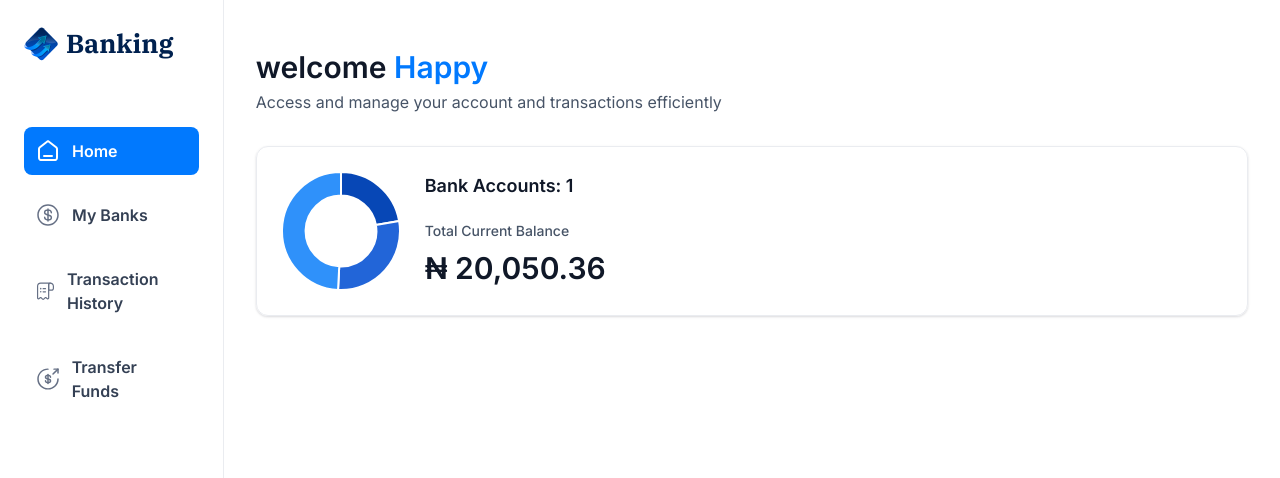
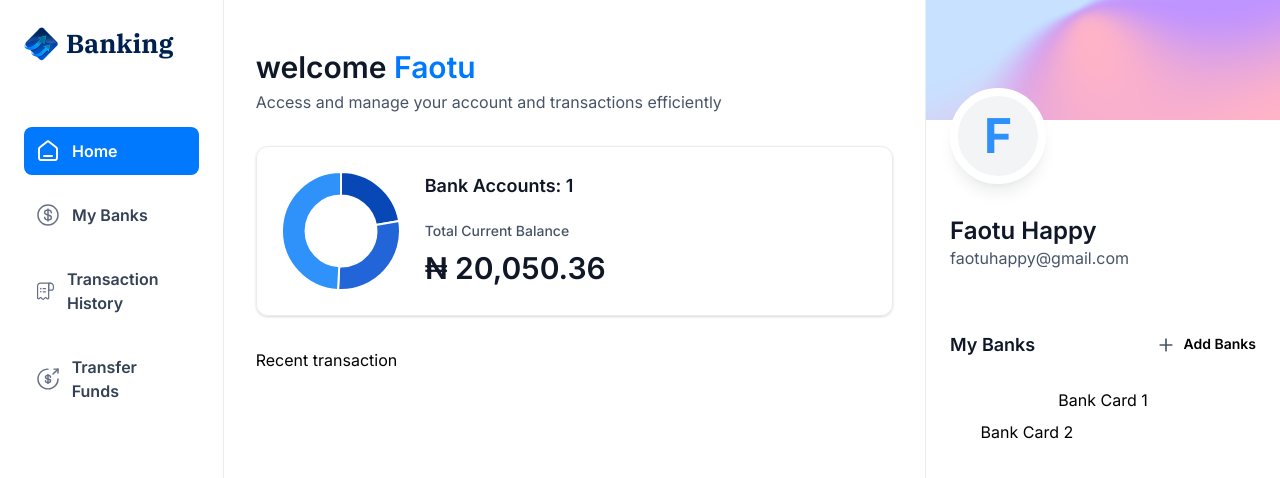
Before and after one commit to Faotu/multi-link-bank-app, a Next.js app: page / in a window 1280 px wide. Shown: the top 478 px of the page. Built offline with nearby package versions, Linux system fonts and the light colour scheme.

Commit message:
bank cards layout

```diff
--- a/app/(root)/page.tsx
+++ b/app/(root)/page.tsx
@@ -1,9 +1,14 @@
 import HeaderBox from "@/components/HeaderBox";
+import RightSidebar from "@/components/RightSidebar";
 import TotalBalanceBox from "@/components/TotalBalanceBox";
 import React from "react";
 
 const Home = () => {
-  const loggedIn = { firstName: "Happy" };
+  const loggedIn = {
+    firstName: "Faotu",
+    lastName: "Happy",
+    email: "faotuhappy@gmail.com",
+  };
   return (
     <section className="home">
       <div className="home-content">
@@ -20,7 +25,10 @@
             totalCurrentBalance={20050.36}
           />
         </header>
+        Recent transaction
       </div>
+
+      <RightSidebar user={loggedIn} transactions={[]} banks={[{}, {}]} />
     </section>
   );
 };
--- a/components/MobileNav.tsx
+++ b/components/MobileNav.tsx
@@ -55,22 +55,21 @@
                       <Link
                         href={item.route}
                         key={item.label}
-                        className={cn("mobilenav-sheet_close", {
+                        className={cn("mobilenav-sheet_close w-full", {
                           "bg-bankGradient": isActive,
                         })}
                       >
-                        <div className="relative size-6">
                         <Image
                           src={item.imgURL}
                           alt={item.label}
-                            fill
+                          width={20}
+                          height={20}
                           className={cn({
                             "brightness-[3] invert-0": isActive,
                           })}
                         />
-                        </div>
                         <p
-                          className={cn("sidebar-label", {
+                          className={cn("text-16 font-semibold text-black-2", {
                             "!text-white": isActive,
                           })}
                         >
@@ -81,8 +80,10 @@
                     </SheetClose>
                   );
                 })}
+                USER
               </nav>
             </SheetClose>
+            FOOTER
           </div>
         </SheetContent>
       </Sheet>
--- /dev/null
+++ b/components/RightSidebar.tsx
@@ -0,0 +1,50 @@
+import Image from "next/image";
+import Link from "next/link";
+import React from "react";
+
+const RightSidebar = ({ user, transactions, banks }: RightSidebarProps) => {
+  return (
+    <aside className="right-sidebar">
+      <section className="flex flex-col pb-8">
+        <div className="profile-banner" />
+        <div className="profile">
+          <div className="profile-img">
+            <span className="text-5xl font-bold text-blue-500">
+              {user.firstName[0]}
+            </span>
+          </div>
+          <div className="profile-details">
+            <h1 className="profile-name">
+              {user.firstName} {user.lastName}
+            </h1>
+            <p className="profile-email">{user.email}</p>
+          </div>
+        </div>
+      </section>
+
+      <section className="banks">
+        <div className="flex w-full justify-between ">
+          <h2 className="header-2">My Banks</h2>
+          <Link href="/" className="flex gap-2">
+            <Image src="/icons/plus.svg" width={20} height={20} alt="plus" />
+            <h2 className="text-14 font-semibold to-gray-600 ">Add Banks</h2>
+          </Link>
+        </div>
+
+        {banks?.length > 0 && (
+          <div className="relative flex flex-1 flex-col items-center justify-center gap-5">
+            <div className="relative z-10">Bank Card 1</div>
+
+            {banks[1] && (
+              <div className="absolute right-0 top-8 z-0 w-[90%]">
+                Bank Card 2
+              </div>
+            )}
+          </div>
+        )}
+      </section>
+    </aside>
+  );
+};
+
+export default RightSidebar;
```
Lines whose indentation alone changed are shown as unchanged.
